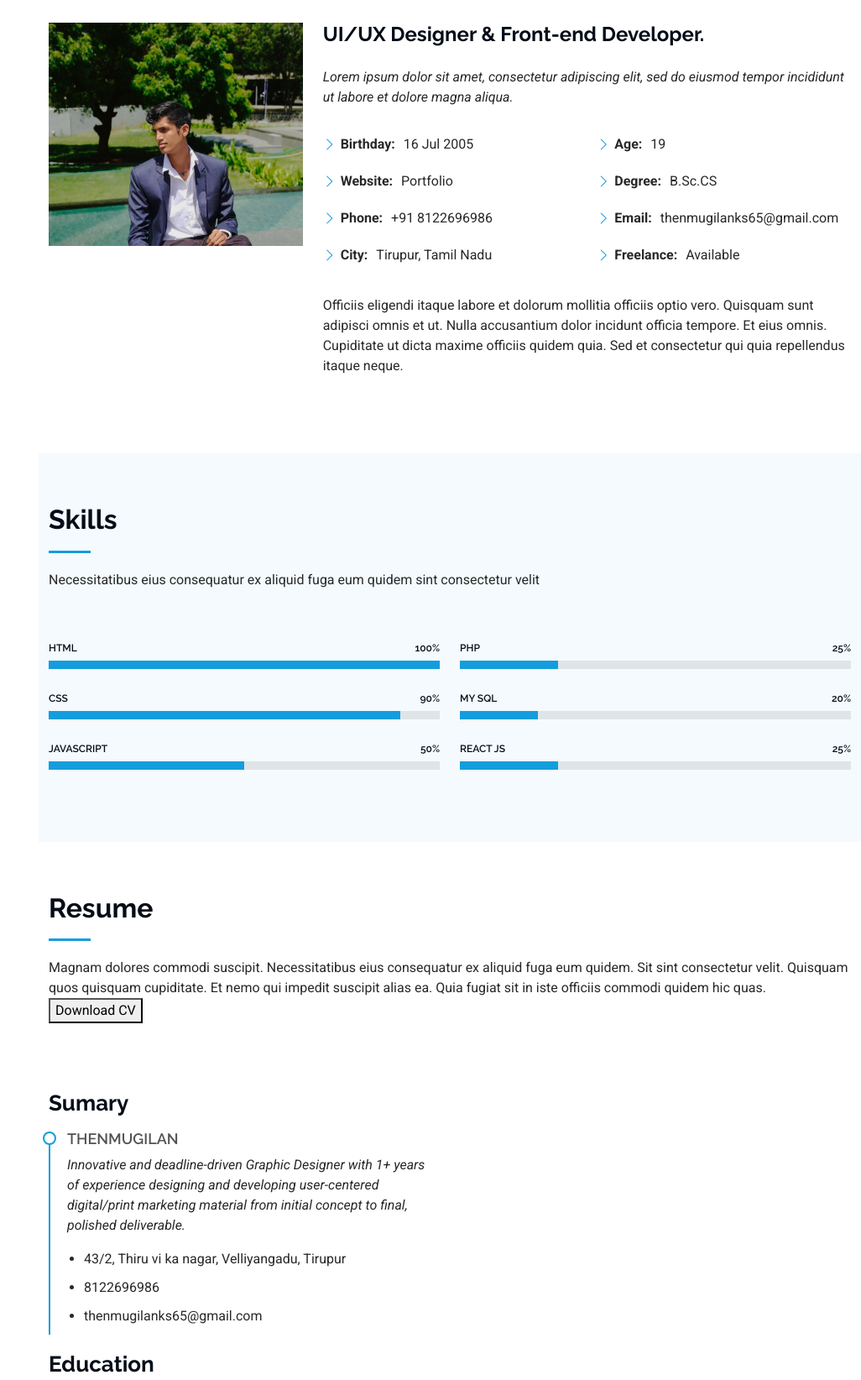
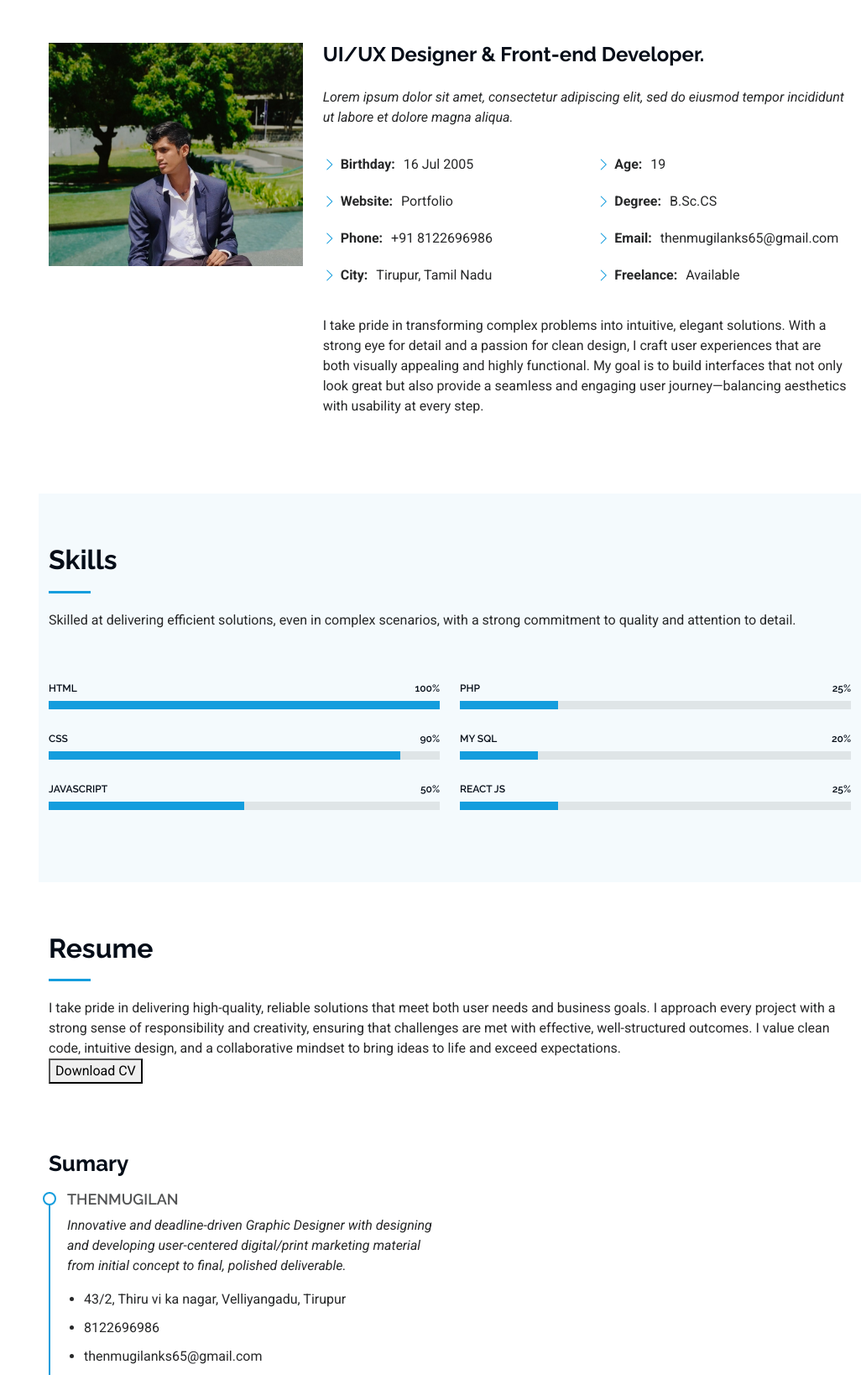
Before and after one commit to Thenmugilan-Dom/Portfolio, a plain HTML site: page index.html in a window 1280 px wide. Shown: the part 1019-2663 px from the top of the page at 84% size, without its empty margins (254-1280 px from the left). Drawn offline with Linux system fonts and the light colour scheme.

Commit message:
Update index.html

```diff
--- a/index.html
+++ b/index.html
@@ -106,7 +106,7 @@
       <!-- Section Title -->
       <div class="container section-title" data-aos="fade-up">
         <h2>About</h2>
-        <p>Magnam dolores commodi suscipit. Necessitatibus eius consequatur ex aliquid fuga eum quidem. Sit sint consectetur velit. Quisquam quos quisquam cupiditate. Et nemo qui impedit suscipit alias ea. Quia fugiat sit in iste officiis commodi quidem hic quas.</p>
+        <p>I'm a passionate Web Developer and Freelancer with a strong focus on building clean, responsive, and user-friendly websites and web applications. With experience across front-end and back-end technologies, I specialize in creating digital experiences that are not only visually engaging but also functionally robust.</p>
       </div><!-- End Section Title -->
 
       <div class="container" data-aos="fade-up" data-aos-delay="100">
@@ -140,8 +140,8 @@
               </div>
             </div>
             <p class="py-3">
-              Officiis eligendi itaque labore et dolorum mollitia officiis optio vero. Quisquam sunt adipisci omnis et ut. Nulla accusantium dolor incidunt officia tempore. Et eius omnis.
-              Cupiditate ut dicta maxime officiis quidem quia. Sed et consectetur qui quia repellendus itaque neque.
+              I take pride in transforming complex problems into intuitive, elegant solutions. With a strong eye for detail and a passion for clean design,
+              I craft user experiences that are both visually appealing and highly functional. My goal is to build interfaces that not only look great but also provide a seamless and engaging user journey—balancing aesthetics with usability at every step.
             </p>
           </div>
         </div>
@@ -157,7 +157,7 @@
       <!-- Section Title -->
       <div class="container section-title" data-aos="fade-up">
         <h2>Skills</h2>
-        <p>Necessitatibus eius consequatur ex aliquid fuga eum quidem sint consectetur velit</p>
+        <p>Skilled at delivering efficient solutions, even in complex scenarios, with a strong commitment to quality and attention to detail.</p>
       </div><!-- End Section Title -->
 
       <div class="container" data-aos="fade-up" data-aos-delay="100">
@@ -226,7 +226,7 @@
       <!-- Section Title -->
       <div class="container section-title" data-aos="fade-up">
         <h2>Resume</h2>
-        <p>Magnam dolores commodi suscipit. Necessitatibus eius consequatur ex aliquid fuga eum quidem. Sit sint consectetur velit. Quisquam quos quisquam cupiditate. Et nemo qui impedit suscipit alias ea. Quia fugiat sit in iste officiis commodi quidem hic quas.</p>
+        <p>I take pride in delivering high-quality, reliable solutions that meet both user needs and business goals. I approach every project with a strong sense of responsibility and creativity, ensuring that challenges are met with effective, well-structured outcomes. I value clean code, intuitive design, and a collaborative mindset to bring ideas to life and exceed expectations.</p>
         <button onclick="downloadZip()">Download CV</button>
 
     <script>
@@ -248,7 +248,7 @@
 
             <div class="resume-item pb-0">
               <h4>Thenmugilan</h4>
-              <p><em>Innovative and deadline-driven Graphic Designer with 1+ years of experience designing and developing user-centered digital/print marketing material from initial concept to final, polished deliverable.</em></p>
+              <p><em>Innovative and deadline-driven Graphic Designer with designing and developing user-centered digital/print marketing material from initial concept to final, polished deliverable.</em></p>
               <ul>
                 <li>43/2, Thiru vi ka nagar, Velliyangadu, Tirupur</li>
                 <li>8122696986</li>
@@ -262,7 +262,7 @@
               <h4>Bachelor of Computer Science</h4>
               <h5>2023 - 2026</h5>
               <p><em>KPR College od Arts Science And Research</em></p>
-              <p>Quia nobis sequi est occaecati aut. Repudiandae et iusto quae reiciendis et quis Eius vel ratione eius unde vitae rerum voluptates asperiores voluptatem Earum molestiae consequatur neque etlon sader mart dila</p>
+              <p>Currently pursuing my Bachelor's in Computer Science, where I've gained a solid foundation in programming, data structures, and software development. This academic journey has enhanced my analytical thinking and prepared me to tackle real-world problems through innovative digital solutions.</p>
             </div><!-- Edn Resume Item -->
 
           </div>
@@ -281,7 +281,6 @@
       <!-- Section Title -->
       <div class="container section-title" data-aos="fade-up">
         <h2>Contact</h2>
-        <p>Necessitatibus eius consequatur ex aliquid fuga eum quidem sint consectetur velit</p>
       </div><!-- End Section Title -->
 
       <div class="container" data-aos="fade-up" data-aos-delay="100">
```
